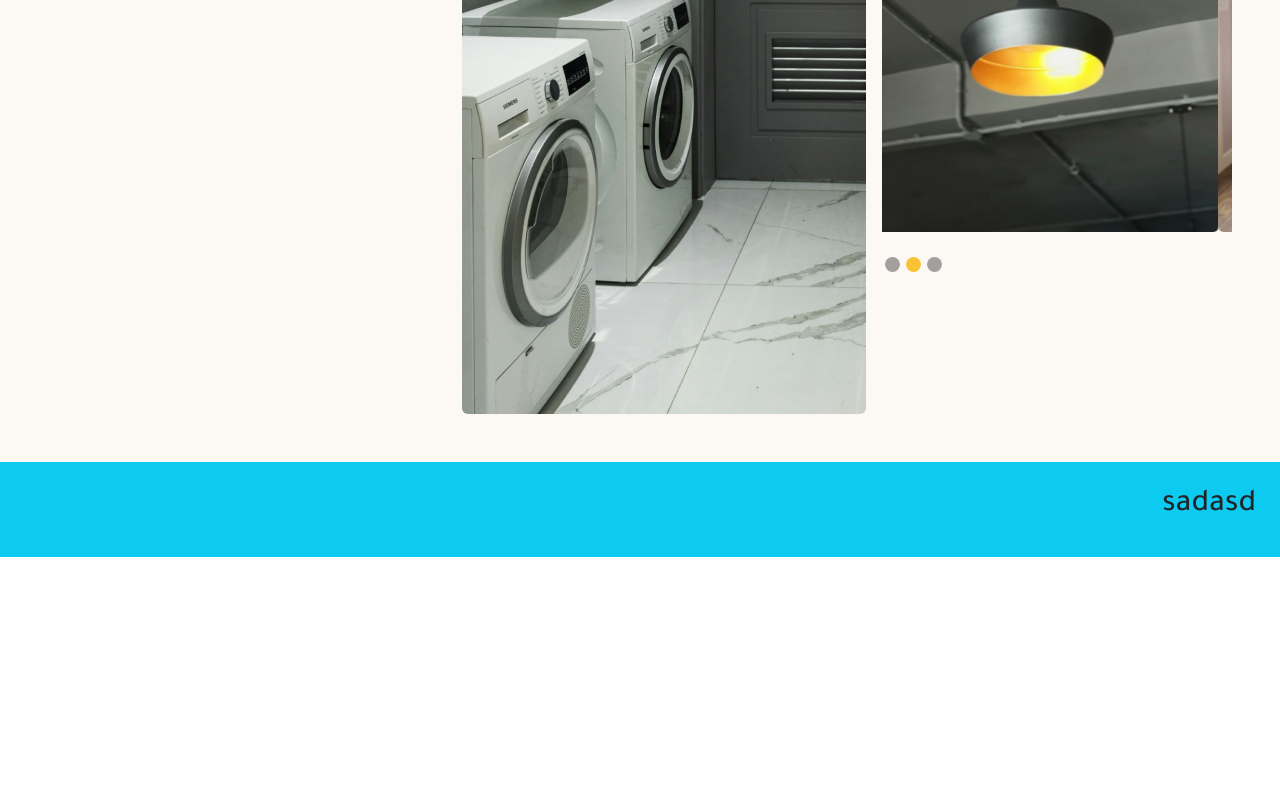
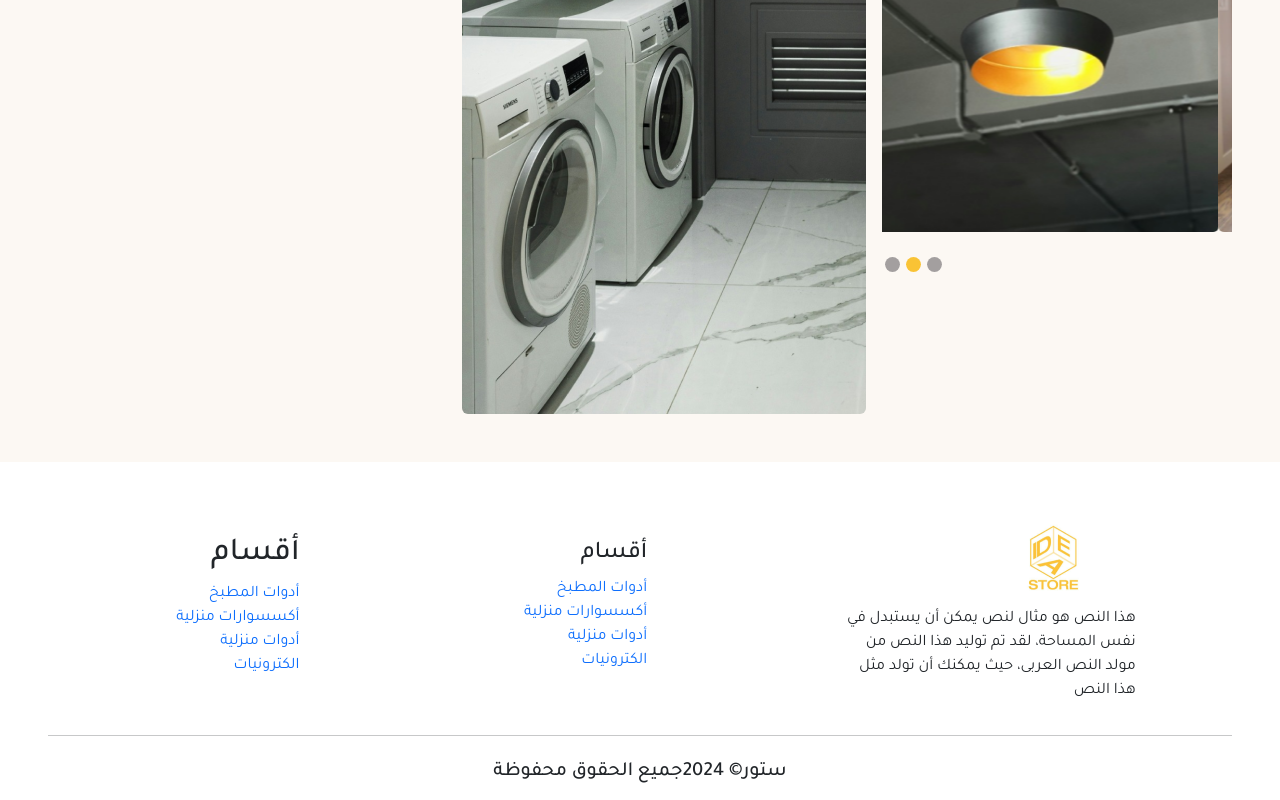
Before and after one commit to Mostafa7ahmed/full-stack-E-commerce, an Angular app: page /home in a window 1280 px wide. Shown: the part 4291-5091 px from the top of the page. Before the commit the page ends 4848 px from the top, so only its background shows below. Built offline with nearby package versions, Linux system fonts and the light colour scheme; no server answers; sample sign-in values are in the browser's storage.

Commit message:
State Mangement Categories

```diff
--- a/src/app/Components/categories/categories.component.ts
+++ b/src/app/Components/categories/categories.component.ts
@@ -1,4 +1,4 @@
-import { Component, OnInit } from '@angular/core';
+import { Component, Input, OnInit } from '@angular/core';
 import { CommonModule } from '@angular/common';
 import { Departmant } from 'src/app/Core/Interface/departmant';
 import { DepartMentService } from 'src/app/Core/Service/depart-ment.service';
@@ -11,24 +11,8 @@ import { RouterLink } from '@angular/router';
   templateUrl: './categories.component.html',
   styleUrls: ['./categories.component.scss']
 })
-export class CategoriesComponent implements OnInit {
-  departments: Departmant[] = [];
-  constructor(private _DepartMentService: DepartMentService) { }
+export class CategoriesComponent  {
+  @Input() departments: Departmant[] = [];
 
 
-  ngOnInit(): void {
-
-
-    this._DepartMentService.getDepartments().subscribe({
-      next:(res) => {
-        this.departments = res;
-
-      }
-
-    });
-
-
-
-  }
-
 }
--- a/src/app/Components/footer/footer.component.html
+++ b/src/app/Components/footer/footer.component.html
@@ -1,3 +1,38 @@
-<div class="container-fluid bg-info p-4">
-    <h2>sadasd</h2>
+<div class="container-fluid  p-5 pb-2">
+
+    <div class="footer d-flex align-items-center justify-content-around flex-wrap ">
+         <div class="rightFooter w-25">
+
+            <img src="assets/Image/logo.png" alt="" class="imgFooter">
+            <p>هذا النص هو مثال لنص يمكن أن يستبدل في نفس المساحة،
+                لقد تم توليد هذا النص من مولد النص العربى، حيث يمكنك أن
+                 تولد مثل هذا النص</p>
+         </div>
+         <div class="medalFooter">
+              <h4>أقسام</h4>
+            <ul>
+                <li><a href="">أدوات المطبخ</a></li>
+                <li><a href="">أكسسوارات منزلية</a></li>
+                <li><a href="">أدوات منزلية</a></li>
+                <li><a href="">الكترونيات</a></li>
+            </ul>
+         </div>
+
+         <div class="leftFooter">
+
+
+            <h2>أقسام</h2>
+            <ul>
+                <li><a href="">أدوات المطبخ</a></li>
+                <li><a href="">أكسسوارات منزلية</a></li>
+                <li><a href="">أدوات منزلية</a></li>
+                <li><a href="">الكترونيات</a></li>
+            </ul>
+         </div>
+
+    </div>
+
+    <hr>
+
+    <h5 class="text-center mt-4">ستور© 2024جميع الحقوق محفوظة   </h5>
 </div>
--- a/src/app/Components/home/home.component.html
+++ b/src/app/Components/home/home.component.html
@@ -4,7 +4,7 @@
      <app-slider></app-slider>
     <!-- End carousel  -->
     <!-- Catecoris -->
-    <app-categories></app-categories>
+    <app-categories [departments]="departmentHome"></app-categories>
     <!-- End Catecoris -->
 
     <!-- Start  Favorite -->
--- a/src/app/Components/home/home.component.ts
+++ b/src/app/Components/home/home.component.ts
@@ -1,4 +1,4 @@
-import { Component, OnInit } from '@angular/core';
+import { Component, OnInit, OnDestroy } from '@angular/core';
 import { CommonModule } from '@angular/common';
 import { DepartMentService } from 'src/app/Core/Service/depart-ment.service';
 import { Departmant } from 'src/app/Core/Interface/departmant';
@@ -7,43 +7,59 @@ import { Prodcuts } from 'src/app/Core/Interface/prodcuts';
 import { NavbarComponent } from '../navbar/navbar.component';
 import { SliderComponent } from '../slider/slider.component';
 import { CategoriesComponent } from '../categories/categories.component';
+import { Subject } from 'rxjs';
+import { takeUntil } from 'rxjs/operators';
+
 @Component({
   selector: 'app-home',
   standalone: true,
-  imports: [CommonModule, NavbarComponent , RouterLink , SliderComponent ,CategoriesComponent],
+  imports: [CommonModule, NavbarComponent, RouterLink, SliderComponent, CategoriesComponent],
   templateUrl: './home.component.html',
   styleUrls: ['./home.component.scss']
 })
-export class HomeComponent implements OnInit {
+export class HomeComponent implements OnInit, OnDestroy {
   Prodcuts: Prodcuts[] = [];
   isLoading: boolean = false;
-
-
+  departmentHome: Departmant[] = [];
+  private destroy$ = new Subject<void>();
 
   constructor(private _DepartMentService: DepartMentService) { }
 
   ngOnInit(): void {
     this.getProducts();
+    this.getDepartments();
   }
-
 
   getProducts() {
     this.isLoading = true;
 
-    this._DepartMentService.getProducts().subscribe({
-      next:(res) => {
-        this.Prodcuts = res.slice(0,12);
-        console.log(this.Prodcuts);
-        this.isLoading = false;
-      }
-
-    });
+    this._DepartMentService.getProducts()
+      .pipe(takeUntil(this.destroy$))
+      .subscribe({
+        next: (res) => {
+          this.Prodcuts = res.slice(0, 12);
+          console.log(this.Prodcuts);
+          this.isLoading = false;
+        }
+      });
   }
 
-
+  getDepartments() {
+    this._DepartMentService.getDepartments()
+      .pipe(takeUntil(this.destroy$))
+      .subscribe({
+        next: (res) => {
+          this.departmentHome = res;
+        }
+      });
+  }
 
   AddCart(data: any) {
-    console.log(data)
+    console.log(data);
+  }
 
+  ngOnDestroy(): void {
+    this.destroy$.next();
+    this.destroy$.complete();
   }
 }
```
Also changed, not shown: 1 other file (tests, documents, lock files or other folders).
